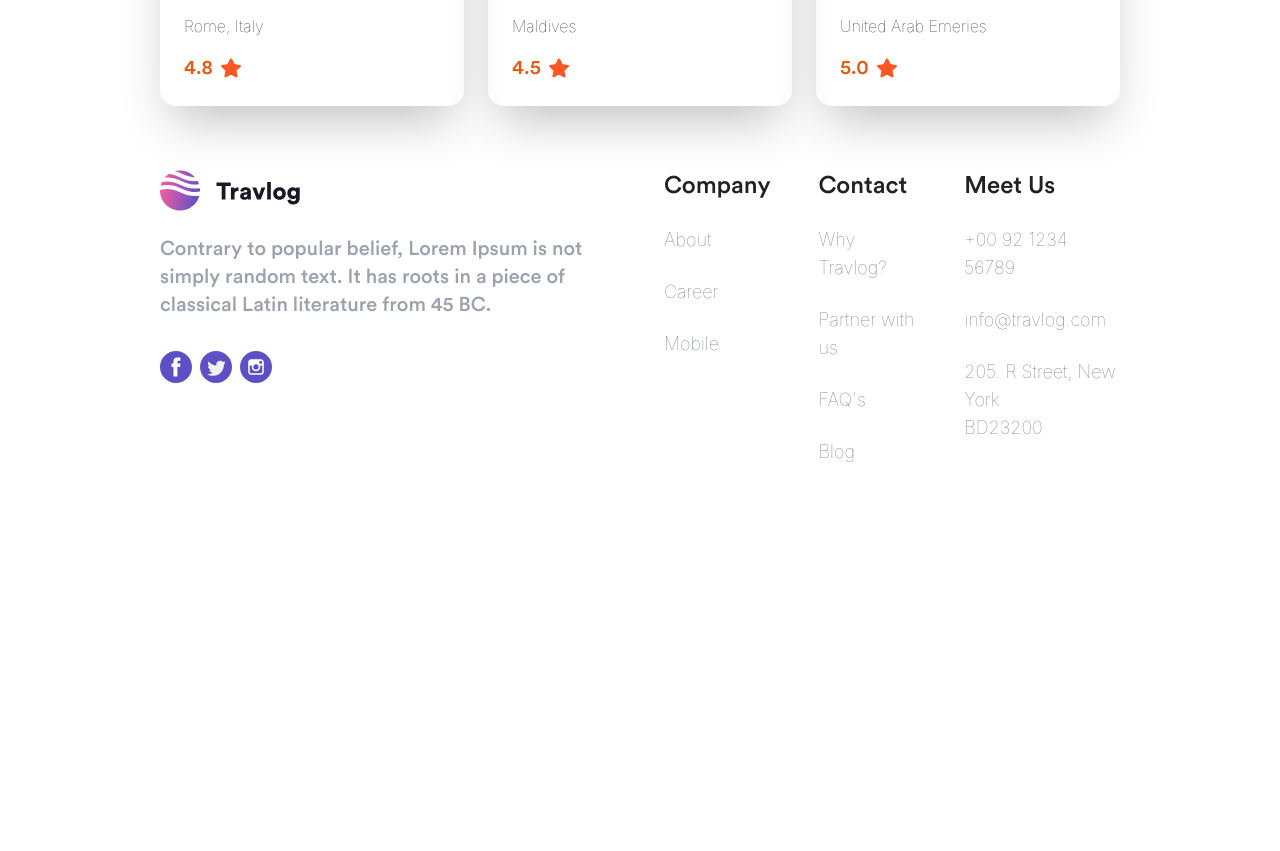
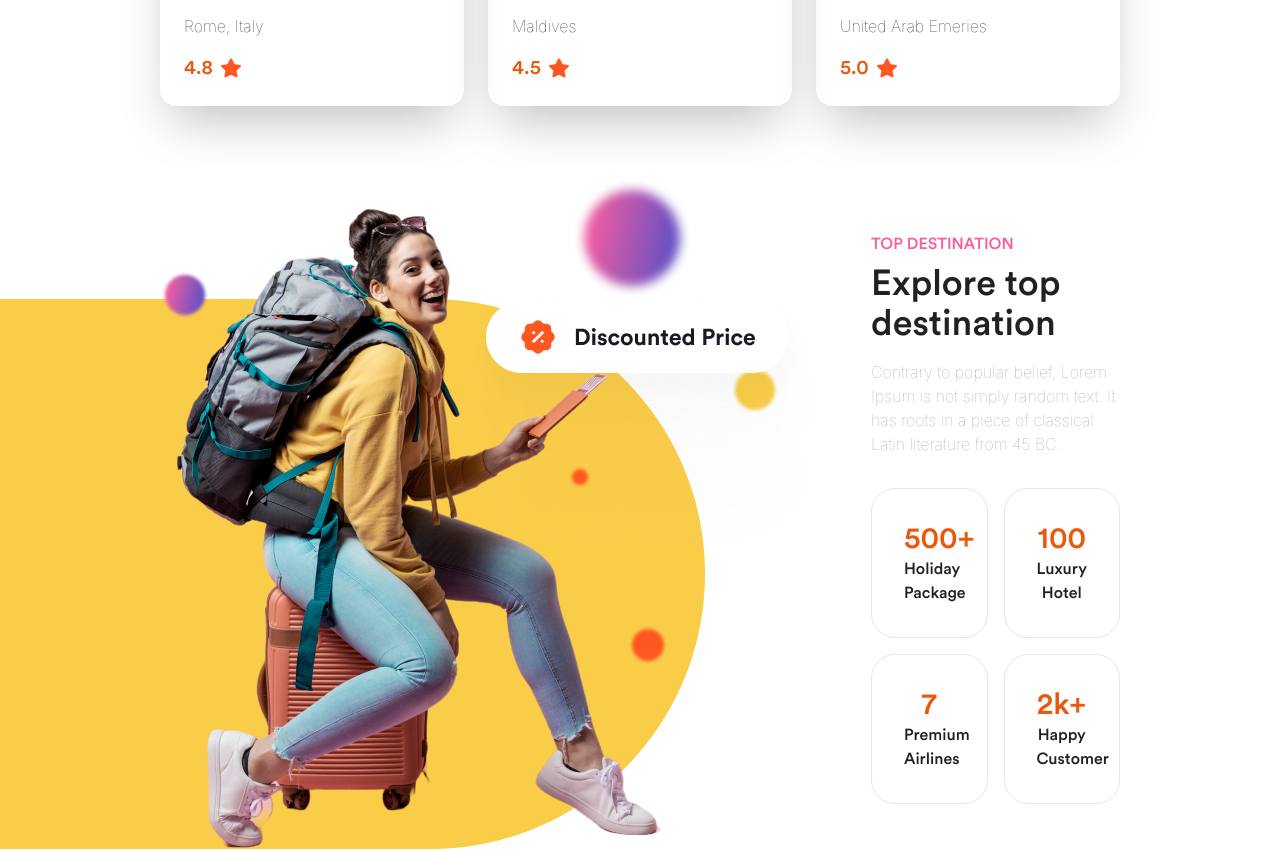
Before and after one commit to dilshad360/ombrulla-interview-test, a React (Vite) app: page / in a window 1280 px wide. Shown: the part 1980-2831 px from the top of the page. Before the commit the page ends 2542 px from the top, so only its background shows below. Built offline with nearby package versions, Linux system fonts and the light colour scheme.

Commit message:
feat: travel point

```diff
--- a/src/App.jsx
+++ b/src/App.jsx
@@ -2,6 +2,7 @@ import Hero from "./components/Hero"
 import Partners from "./components/Partners"
 import Services from "./components/Services"
 import TopDestination from "./components/TopDestination"
+import TravelPoint from "./components/TravelPoint"
 
 
 function App() {
@@ -13,6 +14,7 @@ function App() {
       <Partners/>
       <Services/>
       <TopDestination/>
+      <TravelPoint/>
     </>
   )
 }
--- a/src/components/TopDestination.jsx
+++ b/src/components/TopDestination.jsx
@@ -1,36 +1,11 @@
 import LeftArrowIcon from "../assets/svgs/left-arrow.svg";
 import RightArrowIcon from "../assets/svgs/right-arrow.svg";
+import { destinations } from "../const";
 import Card from "./Card";
 
-import Dest1 from "../assets/images/dest-1.png";
-import Dest2 from "../assets/images/dest-2.jpg";
-import Dest3 from "../assets/images/dest-3.jpg";
 
 function TopDestination() {
 
-    const destinations = [
-        {
-            title: "Paradise Beach, Bantayan Island",
-            place: "Rome, Italy",
-            price: "550.16",
-            rating: "4.8",
-            image: Dest1,
-        },
-        {
-            title: "Ocean with full of Colors",
-            place: "Maldives",
-            price: "20.99",
-            rating: "4.5",
-            image: Dest2,
-        },
-        {
-            title: "Mountain View, Above the cloud",
-            place: "United Arab Emeries ",
-            price: "150.99",
-            rating: "5.0",
-            image: Dest3,
-        },
-    ];
 
     return (
         <div className="px-4 md:px-16 lg:px-40 py-8">
--- /dev/null
+++ b/src/components/TravelPoint.jsx
@@ -0,0 +1,33 @@
+import TravelImage from "../assets/images/travel.png";
+import { stats } from "../const";
+
+function TravelPoint() {
+
+
+
+    return (
+        <div className="flex flex-col lg:flex-row items-center pr-4 md:pr-16 lg:pr-40 pl-4 md:pl-16 lg:pl-0 py-8 ">
+            <img src={TravelImage} alt="travel-image" />
+            <div>
+                <div className="text-center lg:text-left pt-8 lg:pt-0">
+                    <h6 className="text-secondary">TOP DESTINATION</h6>
+                    <h3 className="text-4xl pt-2">Explore top destination</h3>
+                    <p className="thin-text pt-4 text-gray-400">
+                        Contrary to popular belief, Lorem Ipsum is not simply random text.
+                        It has roots in a piece of classical Latin literature from 45 BC.
+                    </p>
+                    <div className="grid grid-cols-1 md:grid-cols-2 gap-4 pt-8">
+                        {stats.map((item) => (
+                            <div className="p-8 border rounded-3xl text-center" key="sd">
+                            <h4 className="text-3xl text-orange-600">{item.value}</h4>
+                            <p>{item.title}</p>
+                        </div>
+                        ))}
+                    </div>
+                </div>
+            </div>
+        </div>
+    );
+}
+
+export default TravelPoint;
--- /dev/null
+++ b/src/const.jsx
@@ -0,0 +1,46 @@
+import Dest1 from "./assets/images/dest-1.png";
+import Dest2 from "./assets/images/dest-2.jpg";
+import Dest3 from "./assets/images/dest-3.jpg";
+
+export  const destinations = [
+    {
+        title: "Paradise Beach, Bantayan Island",
+        place: "Rome, Italy",
+        price: "550.16",
+        rating: "4.8",
+        image: Dest1,
+    },
+    {
+        title: "Ocean with full of Colors",
+        place: "Maldives",
+        price: "20.99",
+        rating: "4.5",
+        image: Dest2,
+    },
+    {
+        title: "Mountain View, Above the cloud",
+        place: "United Arab Emeries ",
+        price: "150.99",
+        rating: "5.0",
+        image: Dest3,
+    },
+];
+
+export  const stats = [
+    {
+        title: "Holiday Package",
+        value: "500+"
+    },
+    {
+        title: "Luxury Hotel",
+        value: "100"
+    },
+    {
+        title: "Premium Airlines",
+        value: "7"
+    },
+    {
+        title: "Happy Customer",
+        value: "2k+"
+    },
+];
```
Also changed, not shown: src/assets/images/travel.png (added).
